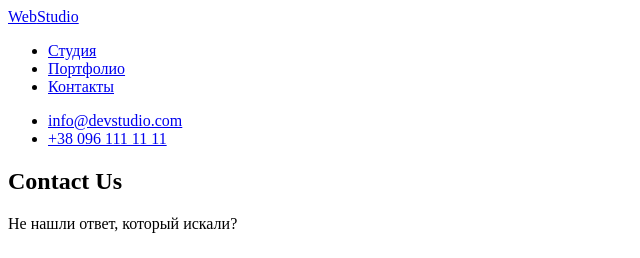
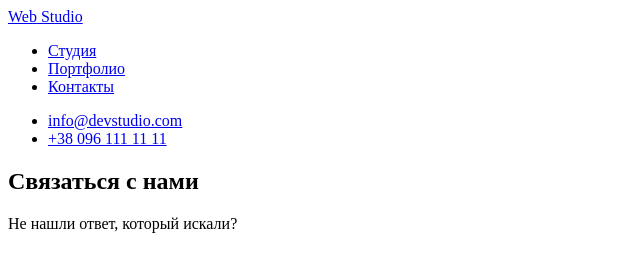
Before and after one commit to plozynskyi/goit-markup-hw-02, a plain HTML site: page contacts.html in a window 1280 px wide. Shown: the top 258 px of the page, without its empty margins (0-640 px from the left). Drawn offline with Linux system fonts and the light colour scheme.

Commit message:
Update contacts.html

```diff
--- a/contacts.html
+++ b/contacts.html
@@ -13,7 +13,9 @@
             <!-- Menu Nav -->
             <nav>
                 <a lang="en" href="./index.html">
-                    <span>Web</span>Studio</a>
+                    <span>Web</span>
+                    Studio
+                </a>
                 <ul>
                     <li><a href="./index.html">Студия</a></li>
                     <li><a href="./portfolio.html">Портфолио</a></li>
@@ -26,7 +28,7 @@
             </ul>
         </header>
         <section>
-            <h1>Contact Us</h1>
+            <h1>Связаться с нами</h1>
             <p>Не нашли ответ, который искали?</p>
             <ul>
                 <li>
```
